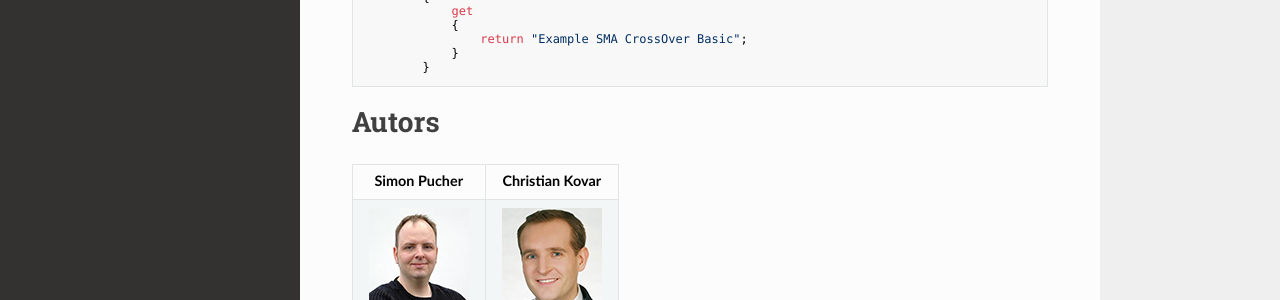
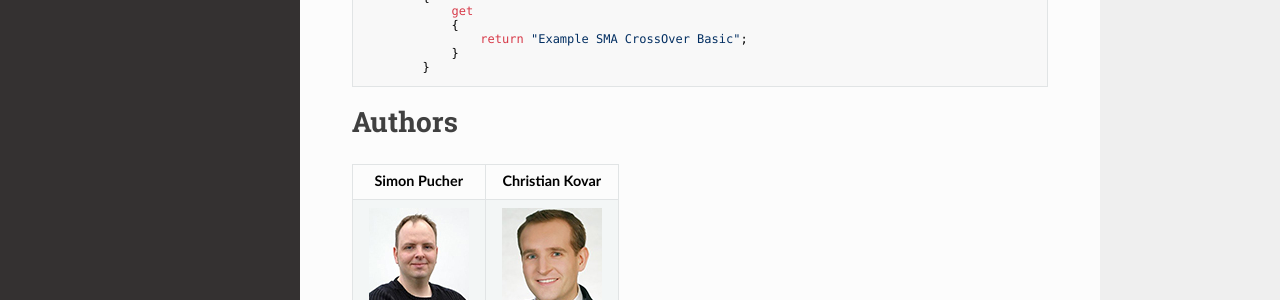
Before and after one commit to AgenaTrader/Tutorials, an MkDocs documentation site: the page built from sources/Example_Indicator_Condition_Strategy_Basic/README.md, in a window 1280 px wide and 900 px high, scrolled down 2738 px. Shown: the part 360-660 px from the top of the window. Built offline with MkDocs 1.6.1, drawn with Linux system fonts in a browser that asks for light colours; nearby versions of some CDN libraries; old or Windows-style settings are respelled for this version of MkDocs.

````diff
--- a/sources/Example_Indicator_Condition_Strategy_Basic/README.md
+++ b/sources/Example_Indicator_Condition_Strategy_Basic/README.md
@@ -143,7 +143,7 @@
         }
 ```
 
-#Autors
+#Authors
 |  Simon Pucher |  Christian Kovar   |
 |     :---:     |      :---:      |
 | ![Simon Pucher](../images/user_simon_pucher_100.jpeg) | ![Christian Kovar](../images/user_christian_kovar_100.jpg) |
````
Also changed, not shown: sources/Example_Indicator_Condition_Strategy_Advanced/README.md (+1 -1 lines), site/Example_Indicator_Condition_Strategy_Advanced/README/index.html, site/Example_Indicator_Condition_Strategy_Basic/README/index.html, site/index.html, site/mkdocs/search_index.json, site/sitemap.xml.
